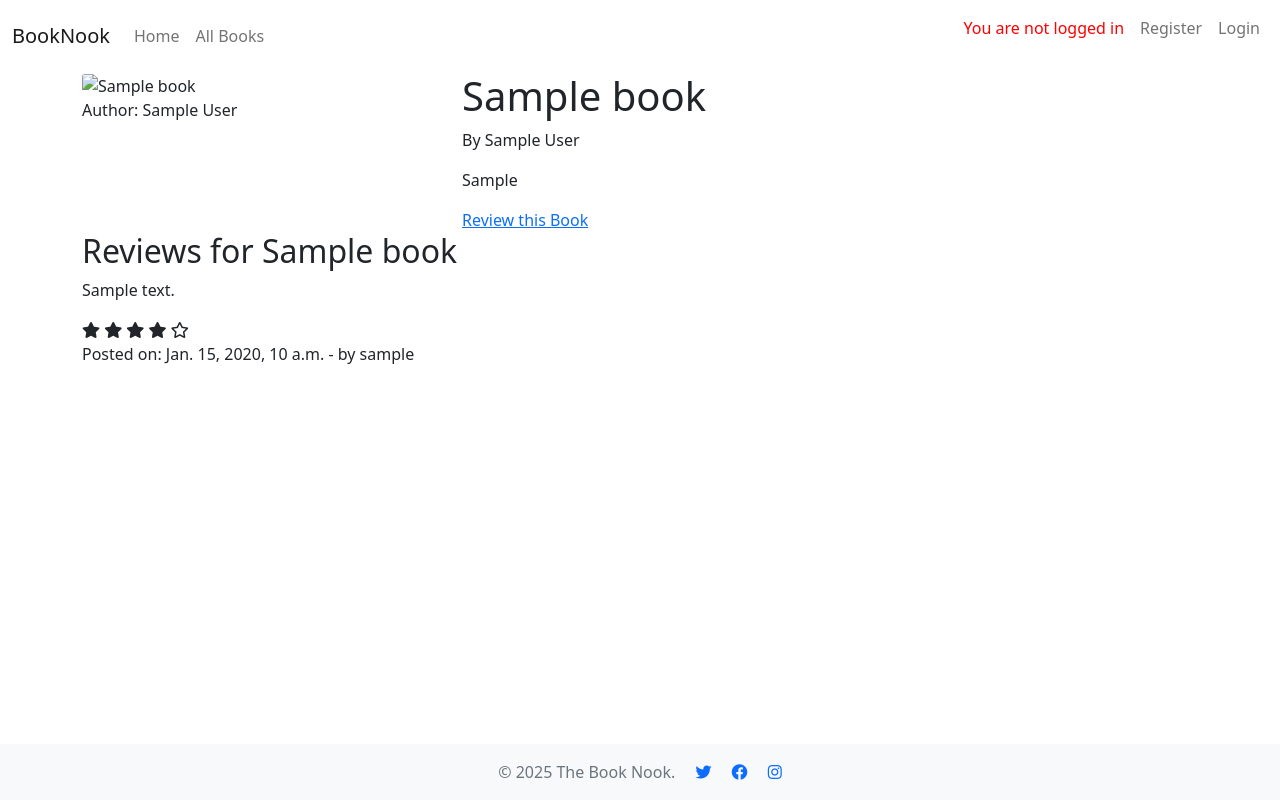
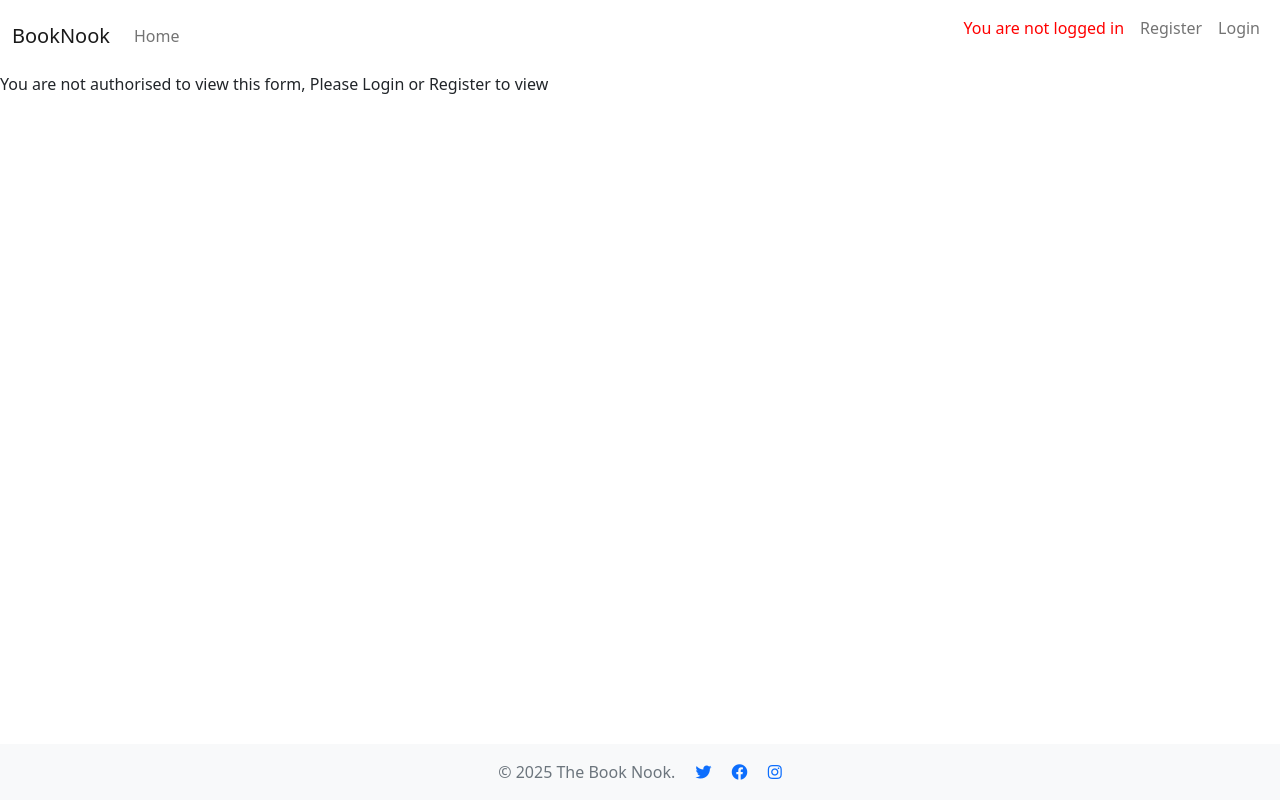
Before and after one commit to DebbieCoates/BookNook2025, a Django app: page /books/1/ in a window 1280 px wide. Run offline with Django 4.2, Linux system fonts and the light colour scheme; tables that the repository leaves empty hold one stand-in row (values such as "Sample post"); some libraries are stand-ins or nearby versions.

Commit message:
added page security to non logged  in users

```diff
--- a/book/templates/book/all_books.html
+++ b/book/templates/book/all_books.html
@@ -5,7 +5,7 @@
 
 {% block content %}
 <!-- <link href="https://cdn.jsdelivr.net/npm/bootstrap@5.3.3/dist/css/bootstrap.min.css" rel="stylesheet" integrity="sha384-QWTKZyjpPEjISv5WaRU9OFeRpok6YctnYmDr5pNlyT2bRjXh0JMhjY6hW+ALEwIH" crossorigin="anonymous"> -->
-
+{% if user.is_authenticated %}
     <main>
     <h1>All Books</h1>
         <div class="row">
@@ -64,6 +64,8 @@
             </ul>
         </nav>
     {% endif %}
-
     </main>
+{% else %}
+You are not authorised to view this form, Please Login or Register to view
+{% endif %}
 {% endblock %}
--- a/book/templates/book/single_book_listing.html
+++ b/book/templates/book/single_book_listing.html
@@ -3,6 +3,9 @@
 {% load crispy_forms_tags %}
 
 {% block content %}
+
+{% if user.is_authenticated %}
+
     <div class="container book_details">
 
         <div class="row"> <!-- 1st row -->
@@ -25,7 +28,7 @@
                     <p>{{ book.synopsis }}</p>
                 </div>
                 <div>
-                <a href="{% url 'review_add' %}?book_id={{ book.id }}">Review this Book</a>
+                    <a href="{% url 'review_add' %}?book_id={{ book.id }}" class="btn btn-primary">Review this Book</a>
                 </div>
             </div>
         </div> <!-- end of 1st row -->
@@ -33,7 +36,7 @@
         <div class="row"> <!-- 2nd row -->
             <div class="col-sm">
                 <div class="rating">
-                <h2>Reviews for {{ book.title }}</h2>
+                    <h2> Member reviews for {{ book.title }}</h2>
                     {% for review in reviews %}
                         <div>
                             <p>{{ review.body }}</p>
@@ -50,9 +53,13 @@
                             <p>Posted on: {{ review.created_on }} - by {{review.author}}</p>
                             <!-- If user is superuser and author -->
                             {% if request.user.is_superuser or request.user == review.author %}
-                        <a href="{% url 'review_edit' review.id %}">Edit</a>
-                        <a href="{% url 'review_delete' review.id %}">Delete</a>
-                        <p> --------------------------------------------------------------------------</p>
+                            <!-- <a href="{% url 'review_edit' review.id %}">Edit</a>
+                            <a href="{% url 'review_delete' review.id %}">Delete</a> -->
+                            <a href="{% url 'review_edit' review.id %}" class="btn btn-primary">Edit</a>
+                            <a href="{% url 'review_delete' review.id %}" class="btn btn-primary">Delete</a>
+
+                            <hr style="border: 1px solid black;">
+
                             {% endif %}
                         </div>
                     {% endfor %}
@@ -61,4 +68,10 @@
         </div> <!-- end of 2nd row -->
 
 </div>
+{% else %}
+
+You are not authorised to view this form, Please Login or Register to view
+
+{% endif %}
+
 {% endblock %}
--- a/static/css/style.css
+++ b/static/css/style.css
@@ -24,84 +24,41 @@
     padding: 1rem;
     text-align: center;
 }
-
+/* Style for the hero section */
 .hero {
     position: relative;
-    /* background-image: url('{% static 'images/hero.png' %}'); */
     background-image: url('/static/images/hero.png');
     background-size: cover;
     background-position: center;
-    height: 50vh;
+    height: 70vh;
     display: flex;
-    justify-content: center; /* Centers content horizontally */
-    align-items: center;     /* Centers content vertically */
-    color: white;            /* White text color */
-    text-align: center;      /* Centers the text inside */
+    justify-content: center;
+    align-items: center;
+    color: white;
+    text-align: center;
 }
 
 /* Style for the hero text */
-
 .hero-text h1 {
-    margin: 0;  /* Removes default margins */
-    font-size: 3rem; /* Adjust font size as needed */
+    margin: 0;
+    font-size: 5rem;
 }
 
 .hero-text p {
-    font-size: 1.5rem; /* Optional: Adjust font size for the paragraph */
+    font-size: 1.5rem;
+}
+/* Style for the image container */
+.image-container {
+    height: 30vh;  /* Adjust the height as needed */
+    width: auto;
+    padding: 5px;   /* Adds padding around the images */
+    box-sizing: border-box;  /* Ensures padding is included in the total width and height */
+    overflow: hidden;  /* Ensures the images fit nicely */
 }
 
-/* Style for the pop-up form */
-.popup-form {
-    display: none;
-    position: fixed;
-    z-index: 1;
-    left: 0;
-    top: 0;
-    width: 100%;
-    height: 100%;
-    overflow: auto;
-    background-color: rgba(0, 0, 0, 0.5);
-    justify-content: center;
-    align-items: center;
+/* Style for the images */
+.image-container img {
+    height: 100%;  /* Makes the images take up the full height of the container */
+    width: auto;   /* Maintains the aspect ratio of the images */
+    display: block;  /* Ensures there is no extra space around the images */
 }
-
-.form-container {
-    background-color: white;
-    padding: 20px;
-    border: 1px solid #888;
-    width: 300px;
-    margin: auto;
-    text-align: center;
-}
-
-button {
-    margin-top: 10px;
-}
-
-
-
-/* .container {
-    display: flex;
-    flex-direction: column;
-    align-items: center;
-} */
-
-/* .book-details {
-    display: flex;
-    flex-direction: row;
-    align-items: flex-start;
-    margin-bottom: 20px;
-}
-
-.book-info {
-    flex: 1;
-}
-
-.book-image {
-    margin-left: 20px;
-}
-
-.book-image img {
-    max-width: 100px;
-    height: auto;
-} */
--- a/templates/base.html
+++ b/templates/base.html
@@ -38,10 +38,13 @@
         <div class="collapse navbar-collapse" id="navbarText">
             <ul class="navbar-nav me-auto mb-2 mb-lg-0">
                 <!-- Left-aligned items -->
+                {% if user.is_authenticated %}
                 <li class="nav-item"><a class="nav-link {% if request.path == home_url %}active{% endif %}" aria-current="page" href="{% url 'home' %}">Home</a></li>
                 <li class="nav-item"><a class="nav-link {% if request.path == home_url %}active{% endif %}" aria-current="page" href="{% url 'all_books' %}">All Books</a></li>
                 <!-- <li class="nav-item"><a class="nav-link {% if request.path == about_url %}active{% endif %}" aria-current="page" href="#">Reviews</a></li> -->
-
+                {% else %}
+                <li class="nav-item"><a class="nav-link {% if request.path == home_url %}active{% endif %}" aria-current="page" href="{% url 'home' %}">Home</a></li>
+                {% endif %}
             </ul>
             <ul class="navbar-nav ms-auto mb-2 mb-lg-0">
                 <!-- Right-aligned items -->
@@ -58,25 +61,6 @@
         </div>
     </div>
 </nav>
-
-
-
-
-
-<!-- {% if user.is_authenticated %}
-<li class="nav-item">
-	<a class="nav-link {% if request.path == logout_url %}active{% endif %}" aria-current="page" href="{% url 'account_logout' %}">Logout</a>
-</li>
-{% else %}
-<li class="nav-item">
-	<a class="nav-link {% if request.path == signup_url %}active{% endif %}" aria-current="page"
-		href="{% url 'account_signup' %}">Register</a>
-</li>
-<li class="nav-item">
-	<a class="nav-link {% if request.path == login_url %}active{% endif %}" aria-current="page" href="{% url 'account_login' %}">Login</a>
-</li>
-{% endif %} -->
-
 
     {% block content %}
     {% endblock %}
```
Lines whose indentation alone changed are shown as unchanged.
